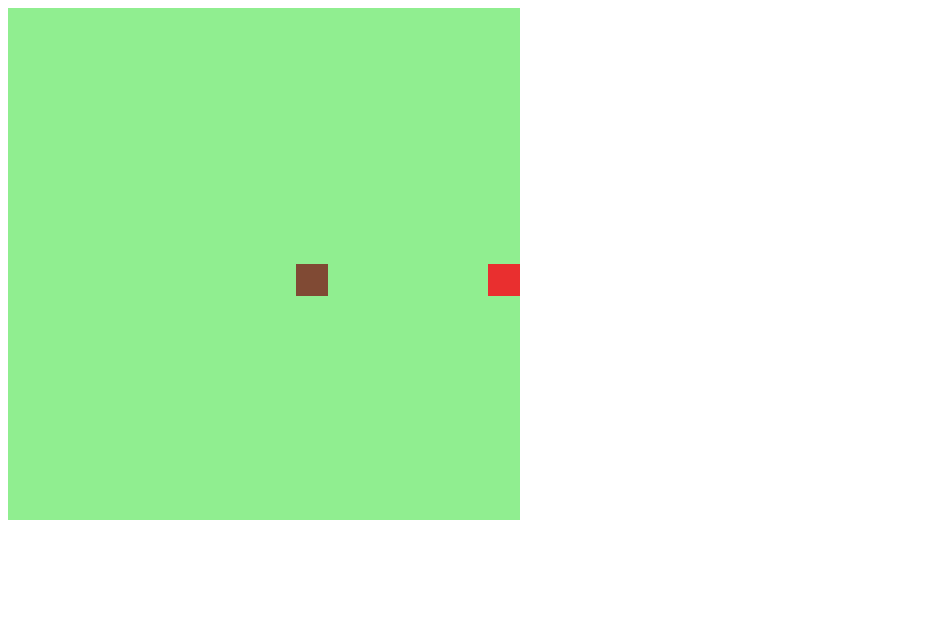
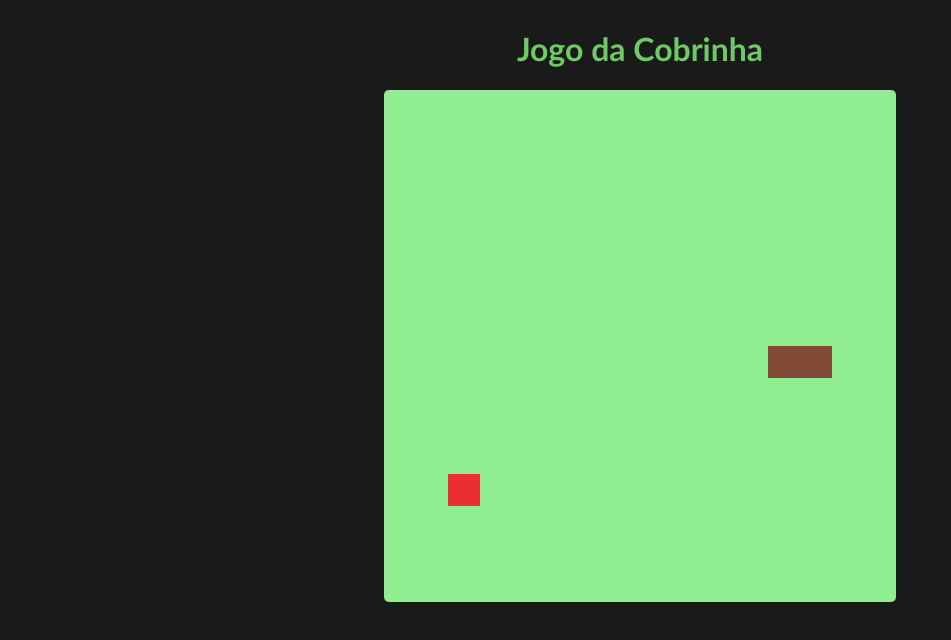
Before and after one commit to araujobtc/snake-game, a plain HTML site: page index.html in a window 1280 px wide. Shown: the whole page, without its empty margins (0-951 px from the left). Drawn offline with Linux system fonts and the light colour scheme.

Commit message:
game over, style and food

```diff
--- a/index.html
+++ b/index.html
@@ -9,11 +9,12 @@
     <!-- javascript -->
     <script defer src="script.js"></script>
 
-    <title></title>
+    <title>Jogo da Cobrinha</title>
 </head>
 <body>
-    <canvas id="snake" width="512" height="512">
-
-    </canvas>
+    <div class="game">
+        <H1>Jogo da Cobrinha</H1>
+        <canvas id="snake" width="512" height="512"></canvas>
+    </div>
 </body>
 </html>
--- a/script.js
+++ b/script.js
@@ -1,6 +1,7 @@
 let canvas = document.getElementById("snake"); //criar elemento que irá rodar o jogo
 let context = canvas.getContext("2d");
 let box = 32;   // 32 pixels cada quadrado
+let interval = 130;
 let direction = "right"
 let snake = []; //criar cobra como lista
 snake[0] = {
@@ -46,11 +47,17 @@ function update(event){
 function startGame(){
 
 // controle de movimento
-if(snake[0].x > 15*box && direction == "right") snake[0].x = 0;
-if(snake[0].x < 0 && direction == 'left') snake[0].x = 16 * box;
-if(snake[0].y > 15*box && direction == "down") snake[0].y = 0;
-if(snake[0].y < 0 && direction == 'up') snake[0].y = 16 * box;
+    if(snake[0].x > 15*box && direction == "right") snake[0].x = 0;
+    if(snake[0].x < 0 && direction == 'left') snake[0].x = 16 * box;
+    if(snake[0].y > 15*box && direction == "down") snake[0].y = 0;
+    if(snake[0].y < 0 && direction == 'up') snake[0].y = 16 * box;
 
+    for(i = 1; i < snake.length; i++){
+        if(snake[0].x == snake[i].x && snake[0].y == snake[i].y){
+            clearInterval(jogo);
+            alert('Game Over :(');
+        }
+    }
 
     createBG();
     createSnake();
@@ -65,7 +72,14 @@ if(snake[0].y < 0 && direction == 'up') snake[0].y = 16 * box;
     if(direction == "up") snakeY -=box;
     if(direction == "down") snakeY +=box;
 
-    snake.pop();
+    if(snakeX != positionFood.x || snakeY != positionFood.y){
+        snake.pop();
+    }
+    else{
+        positionFood.x = Math.floor(Math.random() * 15 + 1) * box;
+        positionFood.y = Math.floor(Math.random() * 15 + 1) * box;
+
+    }
 
     let newHead = {
         x: snakeX,
@@ -75,4 +89,4 @@ if(snake[0].y < 0 && direction == 'up') snake[0].y = 16 * box;
     snake.unshift(newHead)
 }
 
-let game = setInterval(startGame, 100)
+let game = setInterval(startGame, interval)
--- a/style.css
+++ b/style.css
@@ -1,3 +1,23 @@
-h2{
-    color: rgb(128, 74, 52)
+*{
+    font-family: 'Trebuchet MS', 'Lucida Sans Unicode', 'Lucida Grande', 'Lucida Sans', Arial, sans-serif;
 }
+
+body{
+    background-color: rgb(26, 26, 26);
+}
+
+.game{
+    display: flex;
+    flex-direction: column;
+    justify-content: center;
+    align-items: center;
+
+}
+
+.game h1{
+    color: rgb(109, 202, 100);
+}
+
+.game canvas{
+    border-radius: 5px;
+}
```
